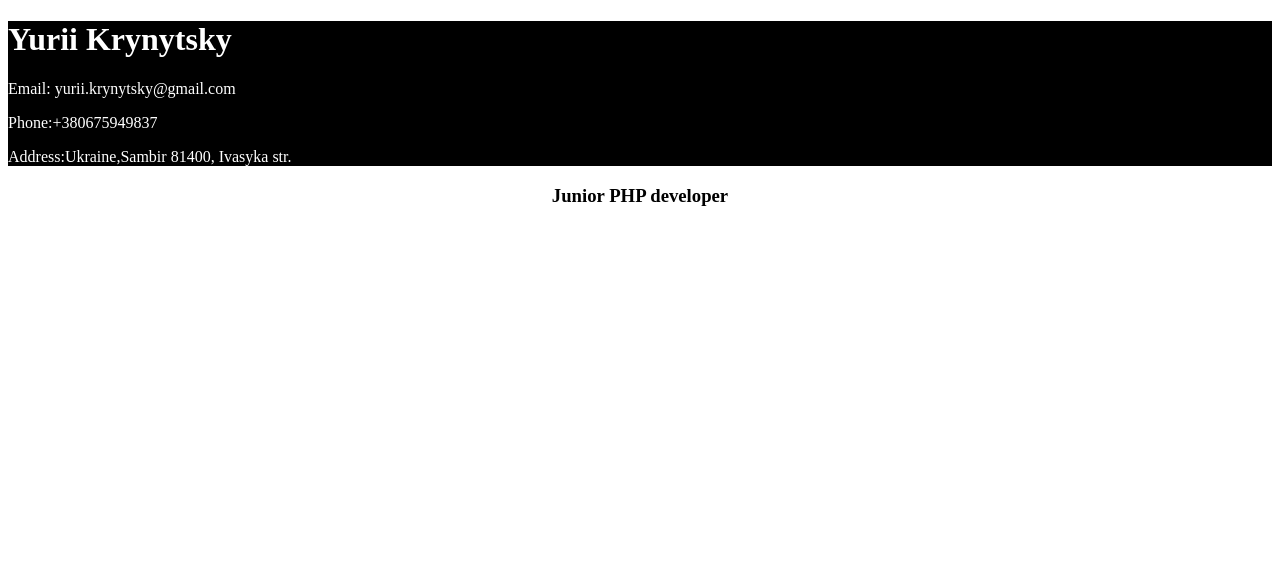
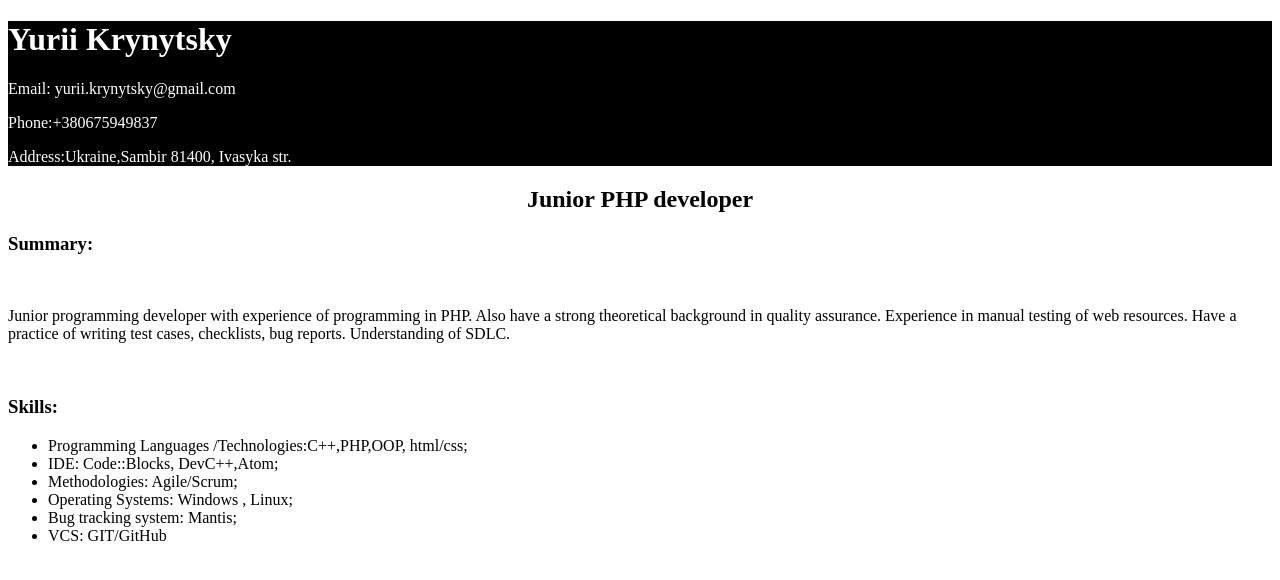
Before and after one commit to Krynytsky/tutorials, a PHP site: page / in a window 1280 px wide. Shown: the top 580 px of the page. Run offline with PHP 8.4, Linux system fonts and the light colour scheme.

Commit message:
CV prototipe

```diff
--- a/html/CSS/main.css
+++ b/html/CSS/main.css
@@ -6,11 +6,18 @@ h1{
   color:#FFFFFF;
 
 }
-p{
+#white_colour{
   color:#FFFFFF;
 
 }
+#black_colour{
+  color:black;
+}
 .job_offer{
   text-align: center;
+}
+.skils{
+  text-size: 14pt;
+
 
 }
--- a/html/index.php
+++ b/html/index.php
@@ -8,14 +8,30 @@
   <body>
     <header>
       <h1>Yurii Krynytsky</h1>
-      <p>Email: yurii.krynytsky@gmail.com</p>
-      <p>Phone:+380675949837</p>
-      <p>Address:Ukraine,Sambir 81400, Ivasyka str. </p>
+      <p id="white_colour">Email: yurii.krynytsky@gmail.com</p>
+      <p id="white_colour">Phone:+380675949837</p>
+      <p id="white_colour">Address:Ukraine,Sambir 81400, Ivasyka str. </p>
     </header>
   <div class="job_offer">
-     <h3>Junior PHP developer</h3>
+     <h2>Junior PHP developer</h2>
   </div>
-
+  <div class="summary">
+    <h3>Summary:</h3><br>
+    <p id="black_colour">Junior programming developer with experience of programming in PHP. Also have a strong
+theoretical background in quality assurance. Experience in manual testing of web resources. Have a
+practice of writing test cases, checklists, bug reports. Understanding of SDLC.</p><br>
+  </div>
+  <div class="skils">
+     <h3>Skills:</h3>
+     <ul>
+        <li>Programming Languages /Technologies:C++,PHP,OOP, html/css;</li>
+        <li>IDE: Code::Blocks, DevC++,Atom;</li>
+        <li>Methodologies: Agile/Scrum;</li>
+        <li>Operating Systems: Windows , Linux;</li>
+        <li>Bug tracking system: Mantis;</li>
+        <li>VCS: GIT/GitHub</li>
+      </ul>
+  </div>
 
   </body>
 </html>
```
